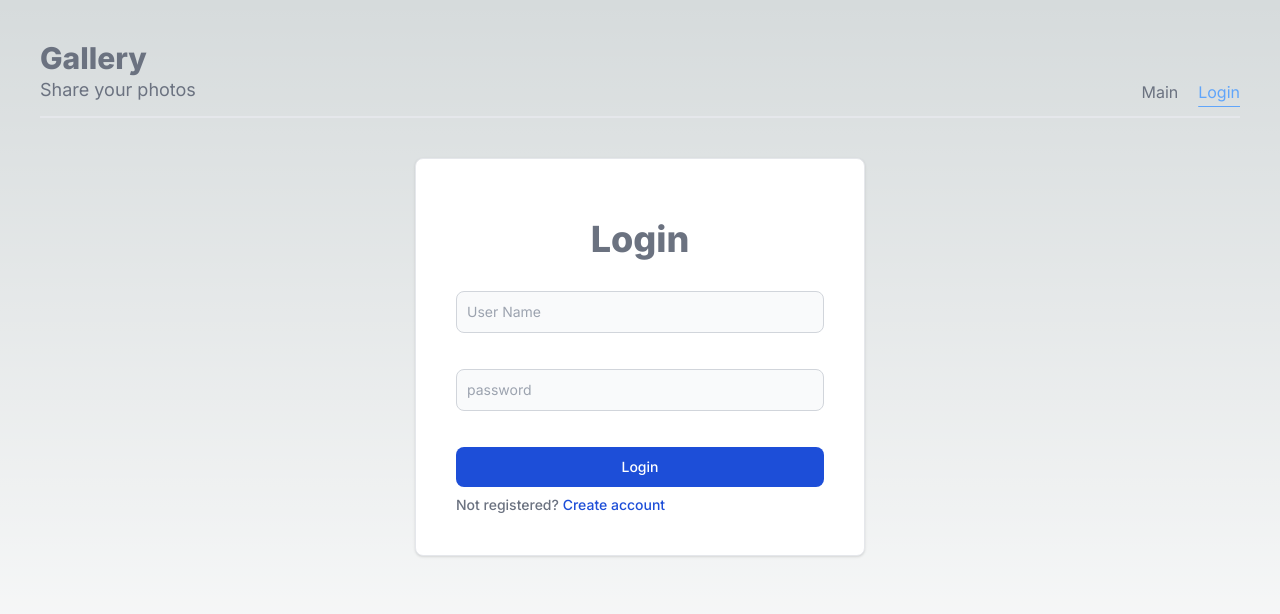
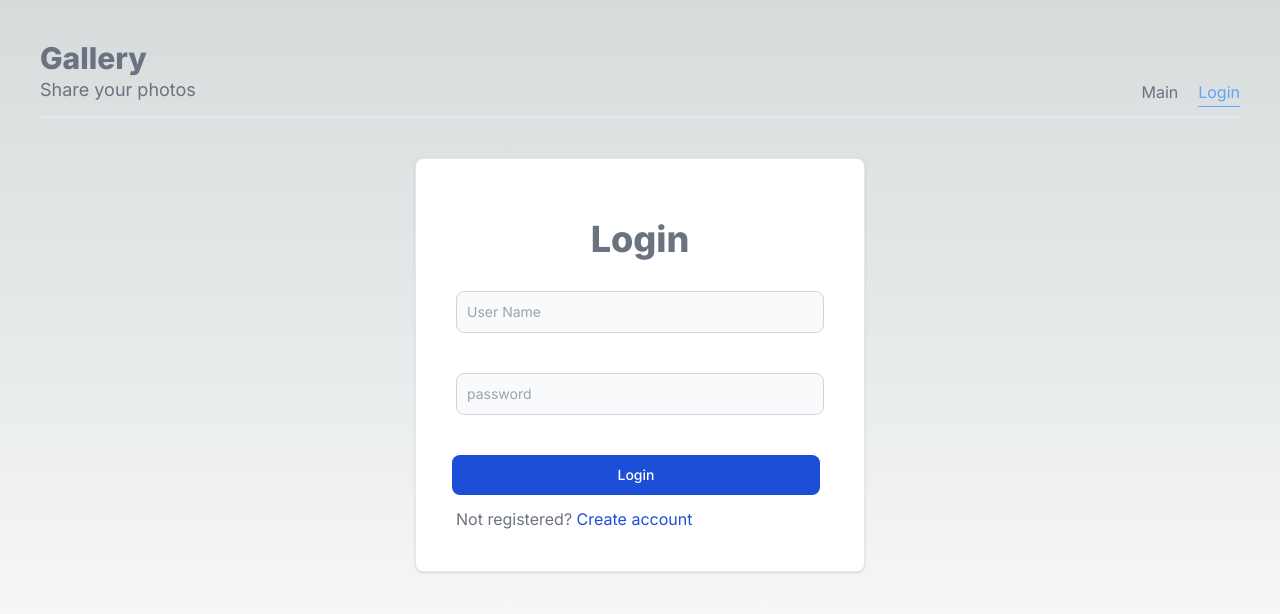
Before and after one commit to 5121eun/gallery_front, a Next.js app: page /account/login in a window 1280 px wide. Shown: the top 614 px of the page. Built offline with nearby package versions, Linux system fonts and the light colour scheme.

Commit message:
update ui

```diff
--- a/app/ui/account/join/joinform.tsx
+++ b/app/ui/account/join/joinform.tsx
@@ -6,7 +6,7 @@ import Input from "@/app/ui/input"
 import { useForm } from 'react-hook-form'
 import { JoinSchema, join, joinObject } from "@/app/lib/actions"
 import Container from "@/app/ui/container"
-import Title from "../../title"
+import Title from "@/app/ui/title"
 import { zodResolver } from "@hookform/resolvers/zod"
 import { useState } from "react"
 import { JOIN_TITLE } from '@/app/lib/constants'
@@ -19,12 +19,14 @@ export default function JoinForm() {
         formState: { errors },
       } = useForm({
         resolver: zodResolver(JoinSchema),
-      });
+      })
       const [ response, setResponse ] = useState("")
 
+    // 회원가입 API 호출
     async function requestJoin(object: joinObject) {
-        const response = await join(object);
+        const response = await join(object)
 
+        // 회원가입 성공 시 Login 페이지로 리다이렉트, 실패 시 서버 메세지 표시
         if (response?.status == 201) {
             router.push("/account/login")
         } else {
@@ -33,9 +35,9 @@ export default function JoinForm() {
     }
 
     return (
-        <Container className='flex w-450'>
-            <Title>{JOIN_TITLE}</Title>
-            <form className="space-y-4 w-full" onSubmit={handleSubmit((params: any) => requestJoin(params))}>
+        <form onSubmit={handleSubmit((params: any) => requestJoin(params))}>
+            <Container className='w-450'>
+                <Title>{JOIN_TITLE}</Title>
                 <Input placeholder="User Name" inputRef={register('username').ref} {...register('username')}
                     message={errors.username == undefined? "사용자 이름을 입력해 주세요.":errors.username?.message?.toString()}
                     status={errors.username == undefined? undefined : false} />
@@ -49,7 +51,7 @@ export default function JoinForm() {
                     message={errors.password_check != undefined? String(errors.password_check.message) : response.length > 0? response : "패스워드를 한번 더 입력해 주세요."}
                     status={errors.password_check == undefined? undefined : false}/>
                 <Button type="submit" className="w-full">{JOIN_TITLE}</Button>
-            </form>
-        </Container>
+            </Container>
+        </form>
     )
 }
--- a/app/ui/account/login/loginform.tsx
+++ b/app/ui/account/login/loginform.tsx
@@ -1,15 +1,14 @@
 "use client"
 
 import { useForm } from 'react-hook-form'
-import Input from "../../input"
+import Input from "@/app/ui/input"
 import { LoginSchema, login, loginObject } from "@/app/lib/actions"
-import Container from "../../container"
-import Button from "../../button"
-import Title from "../../title"
+import Container from "@/app/ui/container"
+import Button from "@/app/ui/button"
+import Title from "@/app/ui/title"
 import { zodResolver } from "@hookform/resolvers/zod"
 import { useState } from "react"
 import { LOCAL_STORAGE_LOGIN_CHECK, LOGIN_TITLE } from '@/app/lib/constants'
-
 
 export default function LoginForm() {
     const {
@@ -18,13 +17,14 @@ export default function LoginForm() {
         formState: { errors },
       } = useForm({
         resolver: zodResolver(LoginSchema),
-      });
+      })
       const [ response, setResponse ] = useState("")
 
+    // 로그인 API 호출
+    async function requestLogin(params: loginObject) {
+        const response = await login(params)
 
-    async function requestLogin(params: loginObject) {
-        const response = await login(params);
-
+        // 로그인 성공 시 localstorage에 true 저장 및 메인 페이지로 리다이렉트, 실패 시 서버 메세지 표시
         if (response?.status == 200) {
             localStorage.setItem(LOCAL_STORAGE_LOGIN_CHECK, String(true))
             window.location.href = '/'
@@ -32,10 +32,11 @@ export default function LoginForm() {
             setResponse(response.message)
         }
     }
+
     return (
-        <Container className="flex w-450">
-            <Title>{LOGIN_TITLE}</Title>
-            <form className="space-y-2 w-full" onSubmit={handleSubmit((params: any) => requestLogin(params))}>
+        <form onSubmit={handleSubmit((params: any) => requestLogin(params))}>
+            <Container className="w-450">
+                <Title>{LOGIN_TITLE}</Title>
                 <Input placeholder="User Name" inputRef={register('username').ref} {...register('username')}
                     message={errors.username?.message?.toString()}
                     status={errors.username == undefined? undefined : false}/>
@@ -43,10 +44,10 @@ export default function LoginForm() {
                     message={errors.password != undefined? String(errors.password.message) : response.length > 0? response : undefined}
                     status={errors.password == undefined? undefined : false} />
                 <Button type="submit" className="w-full">{LOGIN_TITLE}</Button>
-                <div className="text-sm font-medium">
+                <div className="w-full">
                     Not registered? <a href="/account/join" className="text-blue-700 hover:underline dark:text-blue-500">Create account</a>
                 </div>
-            </form>
-        </Container>
+            </Container>
+        </form>
     )
 }
--- a/app/ui/input.tsx
+++ b/app/ui/input.tsx
@@ -9,12 +9,12 @@ interface InputProps extends React.InputHTMLAttributes<HTMLInputElement> {
 
 export default function Input({ status, message, inputRef, className, ...rest}: InputProps) {
     return (
-        <div className=''>
+        <div className='w-full'>
             <input
                 ref={inputRef}
                 {...rest}
                 className={clsx(
-                    'bg-gray-50 border border-gray-300 text-gray-900 text-sm rounded-lg focus:ring-blue-500 focus:border-blue-500 block w-full p-2.5 dark:bg-gray-600 dark:border-gray-500 dark:placeholder-gray-400 dark:text-white',
+                    'w-full bg-gray-50 border border-gray-300 text-gray-900 text-sm rounded-lg focus:ring-blue-500 focus:border-blue-500 block w-full p-2.5 dark:bg-gray-600 dark:border-gray-500 dark:placeholder-gray-400 dark:text-white',
                     className,
                     {
                         'bg-green-50 border border-green-500 text-green-900 dark:text-green-400 placeholder-green-700 dark:placeholder-green-500 text-sm rounded-lg focus:ring-green-500 focus:border-green-500 block w-full p-2.5 dark:bg-gray-700 dark:border-green-500': status === true,
```
